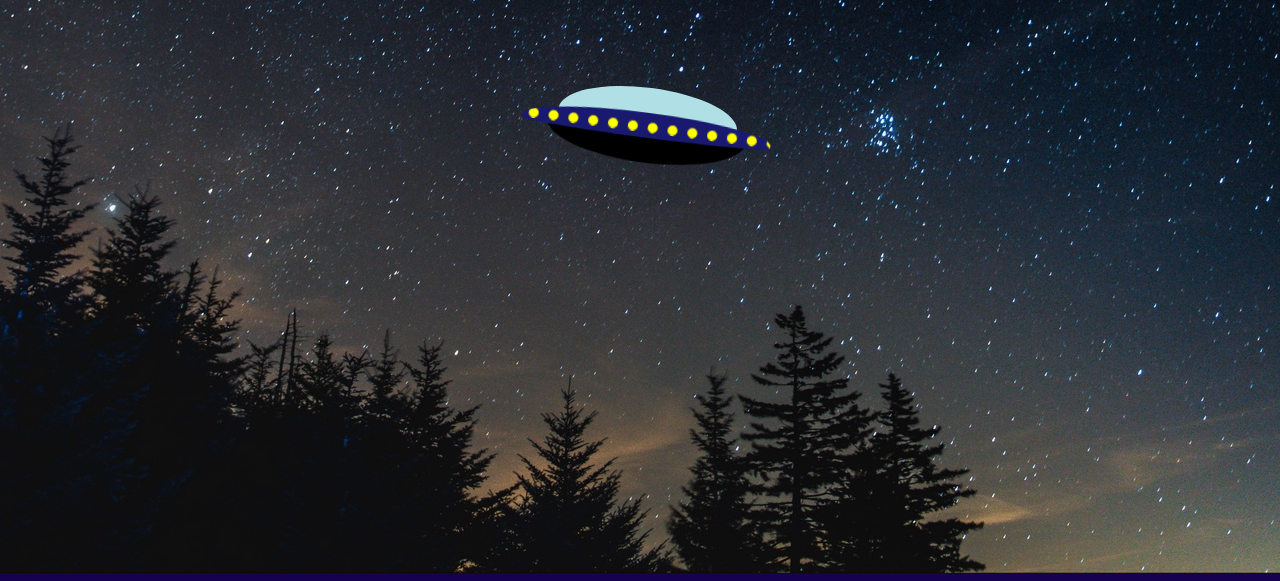
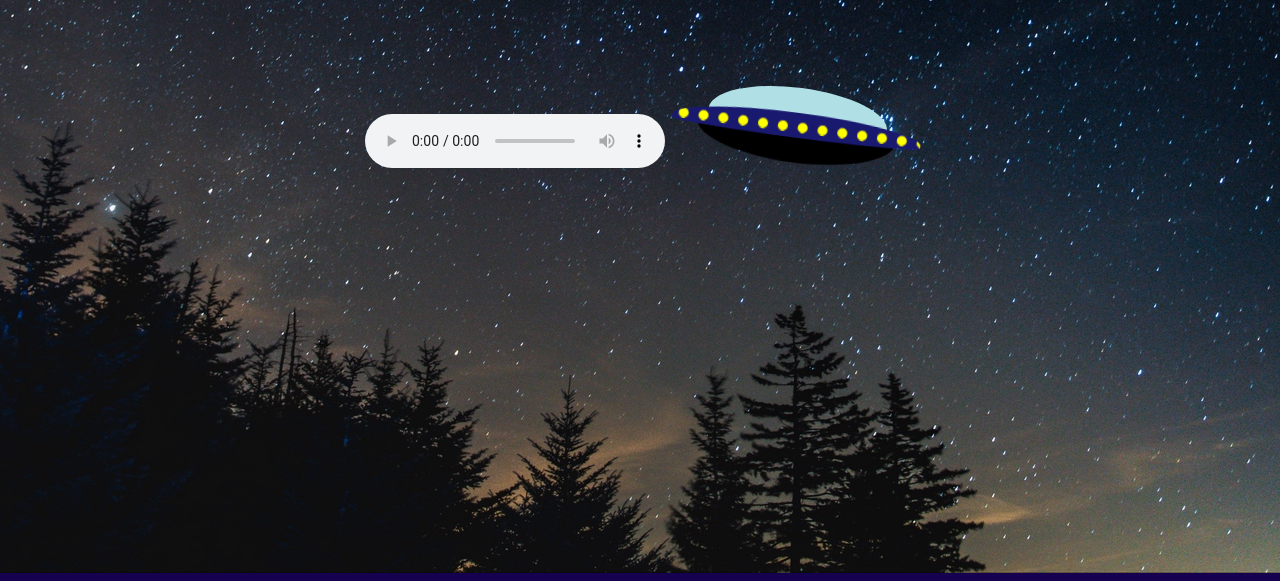
Before and after one commit to WilliamARibeiro/OVNI, a plain HTML site: page index.html in a window 1280 px wide. Shown: the part 257-838 px from the top of the page. Drawn offline with Linux system fonts and the light colour scheme.

Commit message:
add audio

```diff
--- a/index.html
+++ b/index.html
@@ -11,6 +11,12 @@
     <h1 class="fundoceu"><img src="sky.jpg"></h1>
     <h2 class="titulo">WilliamARibeiro</h2>
 
+    <div class="audio">
+        <audio autoplay="autoplay" controls="controls">
+        <source  src="musica/inside-a-ufo.mp3" type="audio/mp3"
+        </audio>
+    </div>
+
     <div class="container">
       <div class="ovni">
         <div class="superior"></div>
```
